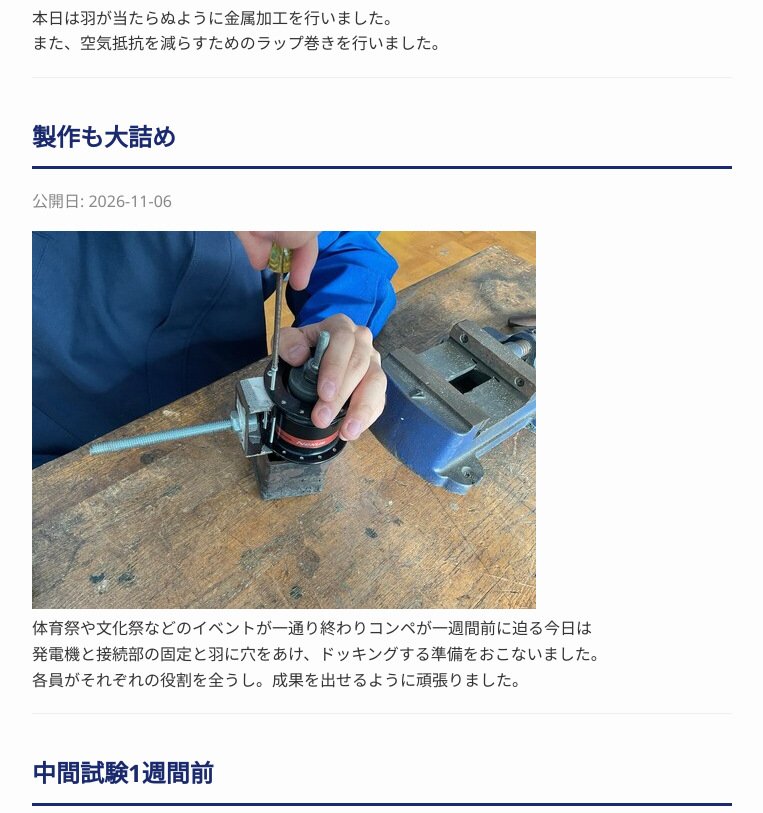
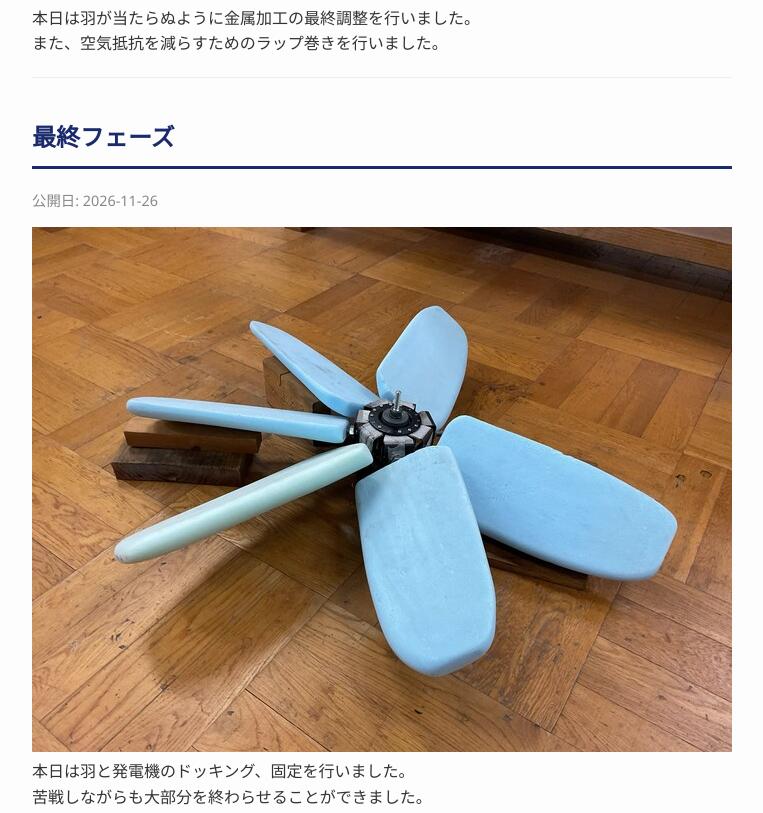
Before and after one commit to Xkot28/ichikawaTHS_Blog, a plain HTML site: page index.html in a window 1280 px wide. Shown: the part 1684-2497 px from the top of the page, without its empty margins (258-1021 px from the left). Drawn offline with Linux system fonts and the light colour scheme.

Commit message:
Update index.html

```diff
--- a/index.html
+++ b/index.html
@@ -27,7 +27,13 @@
             <h2>搬入２日前</h2>
             <p style='color: #888; font-size: 0.9rem;'>公開日: 2026-11-12</p>
             <img src= "Image_E1CB5F28-60FA-40D4-B5B9-ACE8AEA0C6A3 (1).jpeg" >
-            <div class='post-body'>本日は羽が当たらぬように金属加工を行いました。<br>また、空気抵抗を減らすためのラップ巻きを行いました。</div>
+            <div class='post-body'>本日は羽が当たらぬように金属加工の最終調整を行いました。<br>また、空気抵抗を減らすためのラップ巻きを行いました。</div>
+        </article>
+        <article style='margin-bottom: 40px; border-bottom: 1px solid #eee; padding-bottom: 20px;'>
+            <h2>最終フェーズ</h2>
+            <p style='color: #888; font-size: 0.9rem;'>公開日: 2026-11-26</p>
+            <img src= "Image_DAA1F68B-1093-4556-BD19-DDB18EF4D324 (1).jpeg">
+            <div class='post-body'>本日は羽と発電機のドッキング、固定を行いました。<br>苦戦しながらも大部分を終わらせることができました。</div>
         </article>
         <article style='margin-bottom: 40px; border-bottom: 1px solid #eee; padding-bottom: 20px;'>
             <h2>製作も大詰め</h2>
```
